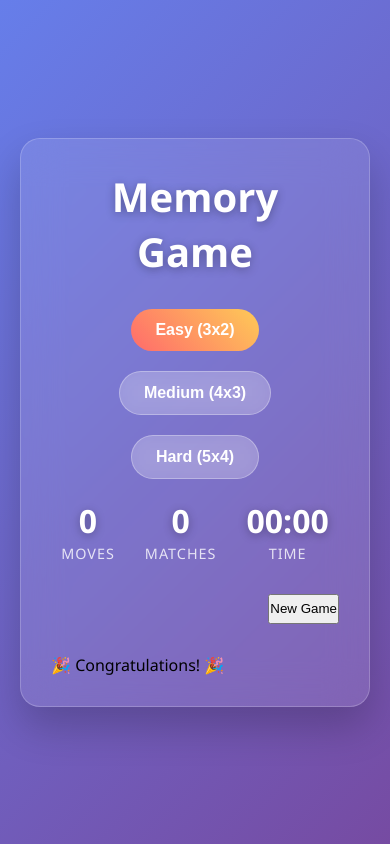
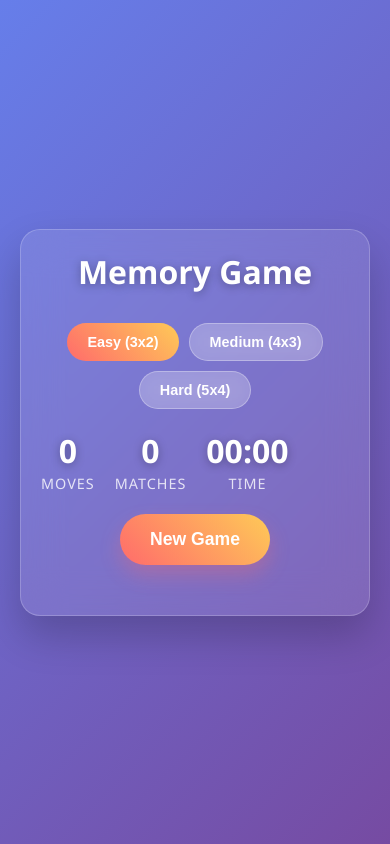
Before and after one commit to Ahmed8881/Memory-Game, a plain HTML site: page index.html in a window 390 px wide. Drawn offline with Linux system fonts and the light colour scheme.

Commit message:
Add reset button styles and win message overlay for Memory Game

```diff
--- a/style.css
+++ b/style.css
@@ -167,3 +167,88 @@
             25% { transform: translateX(-5px); }
             75% { transform: translateX(5px); }
         }
+        .reset-btn {
+            display: block;
+            margin: 0 auto;
+            padding: 15px 30px;
+            border: none;
+            border-radius: 50px;
+            background: linear-gradient(45deg, #ff6b6b, #feca57);
+            color: white;
+            font-size: 1.1rem;
+            font-weight: 600;
+            cursor: pointer;
+            transition: all 0.3s ease;
+            box-shadow: 0 10px 20px rgba(255, 107, 107, 0.3);
+        }
+
+        .reset-btn:hover {
+            transform: translateY(-3px);
+            box-shadow: 0 15px 30px rgba(255, 107, 107, 0.4);
+        }
+
+        .win-message {
+            position: fixed;
+            top: 50%;
+            left: 50%;
+            transform: translate(-50%, -50%) scale(0);
+            background: linear-gradient(45deg, #06ffa5, #1cb5e0);
+            color: white;
+            padding: 30px 50px;
+            border-radius: 20px;
+            text-align: center;
+            font-size: 1.5rem;
+            font-weight: 700;
+            z-index: 1000;
+            transition: transform 0.3s ease;
+            box-shadow: 0 20px 40px rgba(0, 0, 0, 0.3);
+        }
+
+        .win-message.show {
+            transform: translate(-50%, -50%) scale(1);
+        }
+
+        .overlay {
+            position: fixed;
+            top: 0;
+            left: 0;
+            width: 100%;
+            height: 100%;
+            background: rgba(0, 0, 0, 0.7);
+            z-index: 999;
+            opacity: 0;
+            visibility: hidden;
+            transition: all 0.3s ease;
+        }
+
+        .overlay.show {
+            opacity: 1;
+            visibility: visible;
+        }
+
+        @media (max-width: 600px) {
+            .game-container {
+                padding: 20px;
+            }
+
+            .title {
+                font-size: 2rem;
+            }
+
+            .controls {
+                gap: 10px;
+            }
+
+            .level-btn {
+                padding: 10px 20px;
+                font-size: 0.9rem;
+            }
+
+            .stats {
+                gap: 20px;
+            }
+
+            .card {
+                font-size: 1.5rem;
+            }
+        }
```
